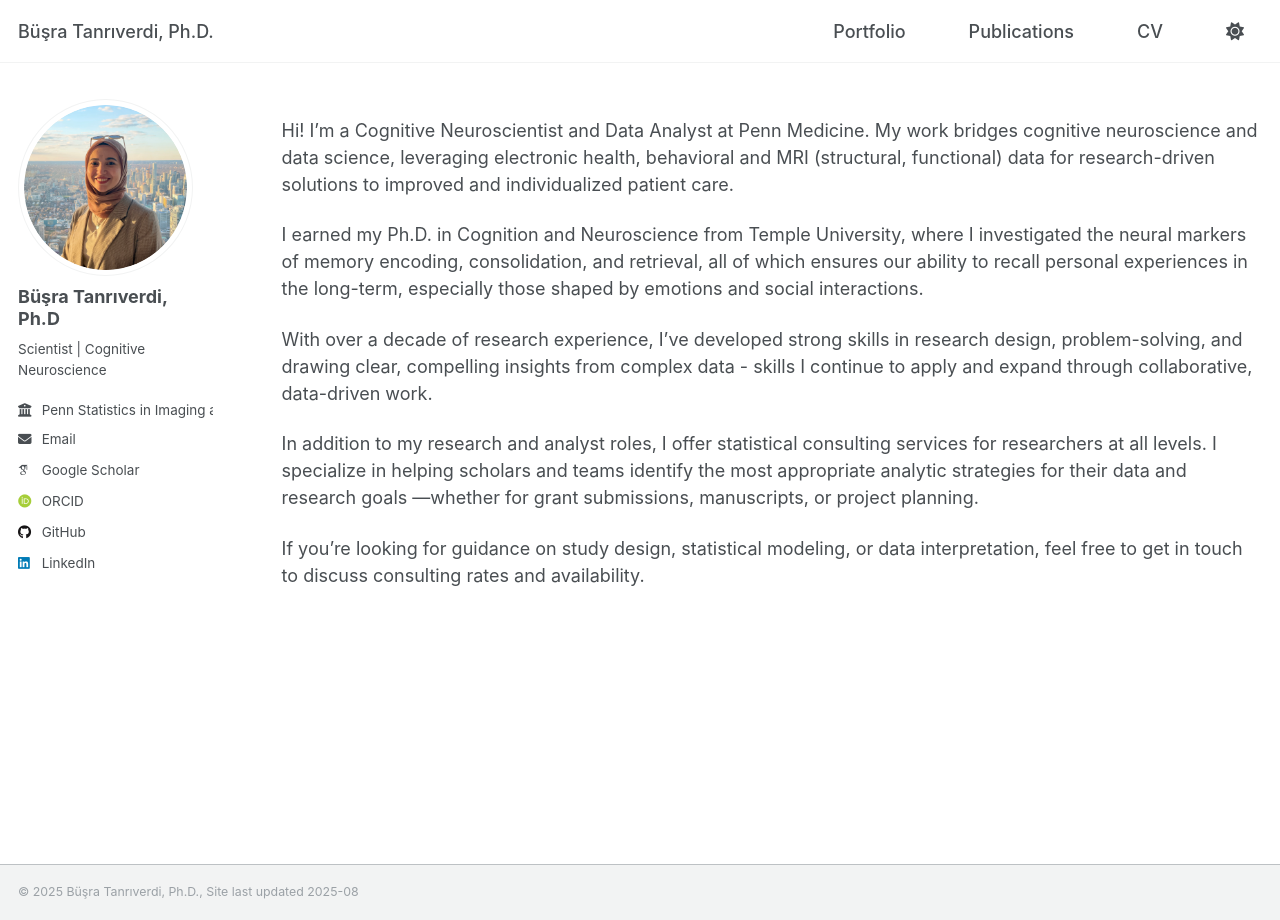
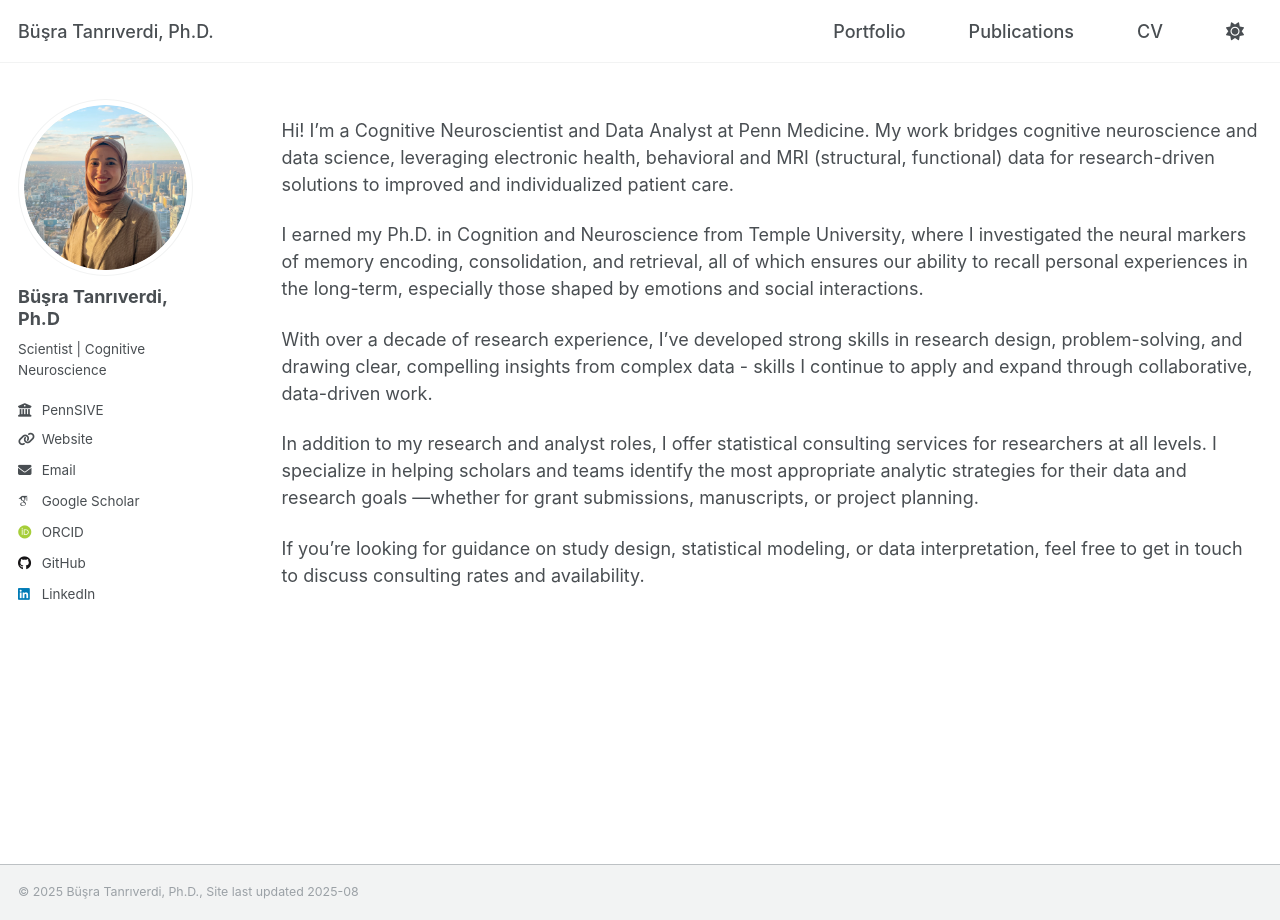
Before and after one commit to busratanriverdi/busratanriverdi.github.io, a Jekyll site: the page built from _pages/about.md, in a window 1280 px wide. Built offline with Jekyll 4.4.1, drawn with Linux system fonts in a browser that asks for light colours; some web fonts are replaced; a script that is not in the unit is left out.

Commit message:
Update _config.yml

```diff
--- a/_config.yml
+++ b/_config.yml
@@ -27,8 +27,8 @@ author:
   pronouns         : # example: "she/her"
   bio              : "Scientist | Cognitive Neuroscience"
   location         : # "Philadelphia"
-  employer         : "Penn Statistics in Imaging and Visualization Endeavor (PennSIVE)"
-  uri              : # URL
+  employer         : "PennSIVE"
+  uri              : "https://dbei.med.upenn.edu/center-of-excellence/pennsive/" # URL
   email            : "busra.tanriverdi@gmail.com"
 
   # Academic websites
```
